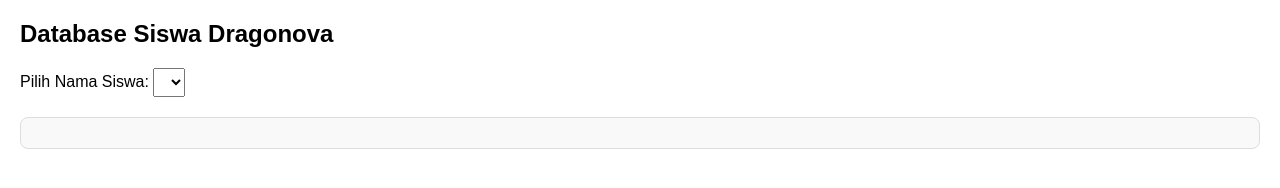
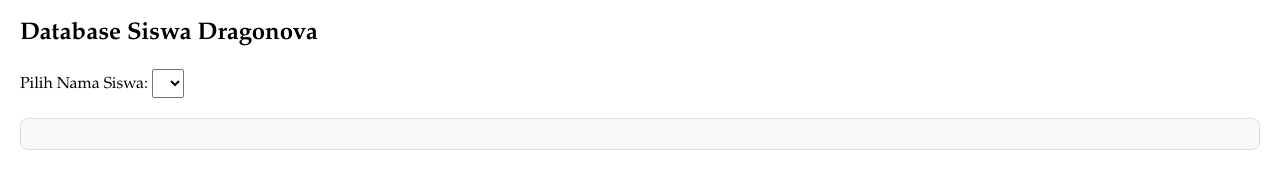
Before and after one commit to dragonovasc-cyber/presensisiswa, a plain HTML site: page index.html in a window 1280 px wide. Drawn offline with Linux system fonts and the light colour scheme; no server answers.

Commit message:
Update index.html

```diff
--- a/index.html
+++ b/index.html
@@ -4,7 +4,7 @@
   <meta charset="UTF-8">
   <title>Database Siswa Dragonova</title>
   <style>
-    body { font-family: Arial, sans-serif; margin: 20px; }
+    body { font-family: book antiqua, serif; margin: 20px; }
     select { padding: 5px; }
     .card {
       margin-top: 20px;
```
